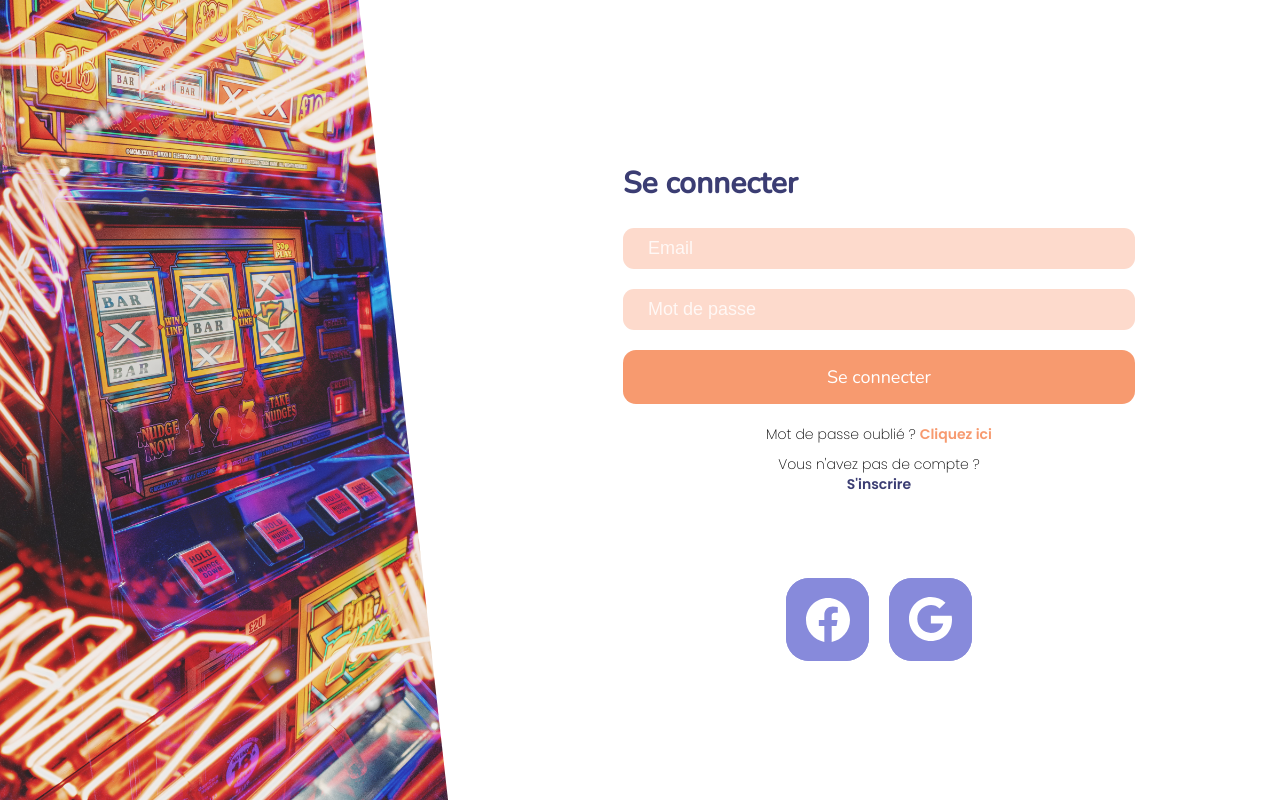
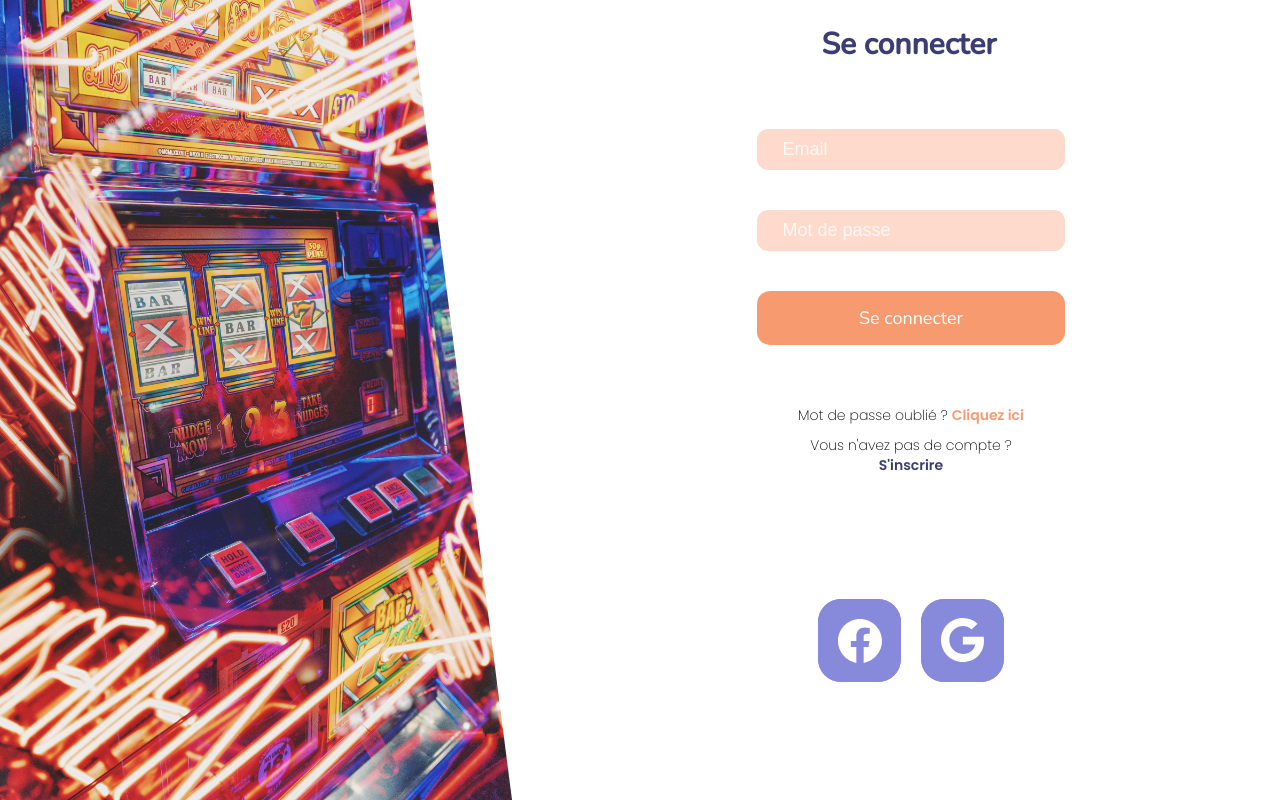
Before and after one commit to NicolasDehes/casino, a PHP site: page /vue/login.php in a window 1280 px wide. Run offline with PHP 8.4, Linux system fonts and the light colour scheme.

Commit message:
fix design

```diff
--- a/vue/css/global.css
+++ b/vue/css/global.css
@@ -2,7 +2,7 @@
     display: flex;
     align-items: center;
     column-gap: 18px;
-    padding: 3vh 5vw;
+    padding: 3vh 8vw;
 }
 
 .header .back {
--- a/vue/css/login.css
+++ b/vue/css/login.css
@@ -1,11 +1,15 @@
 
+.body__content {
+  height: 100vh;
+}
 
 .form {
   display: flex;
   flex-direction: column;
   align-items: center;
-  gap: 2rem;
+  row-gap: 5vh;
   width: 80%;
+  margin-top: 5vh;
 }
 
 .login {
@@ -58,6 +62,7 @@
   display: flex;
   align-items: center;
   gap: 2rem;
+  margin: 5vh 0;
 }
 
 .alert{
@@ -68,6 +73,10 @@
   display: none;
 }
 
+.messagesLogin {
+  margin: 5vh 0;
+}
+
 @media screen and (min-width: 600px) {
   .body {
     display: flex;
@@ -76,14 +85,14 @@
 
   .body__content {
     margin: auto;
-    width: 50%;
+    width: 30%;
   }
 
   .desktop-img {
     transition: .2s;
     display: block;
     object-fit: cover;
-    width: 35%;
+    width: 40%;
     height: 100vh;
     filter: saturate(80%) grayscale(10%) contrast(90%);
     clip-path: polygon(0 0, 100% 0, 80% 100%, 0% 100%);
```
Also changed, not shown: fichier_log.txt (+7 -0 lines), vue/accueil.php (+1 -10 lines), public/logo.png (deleted).
